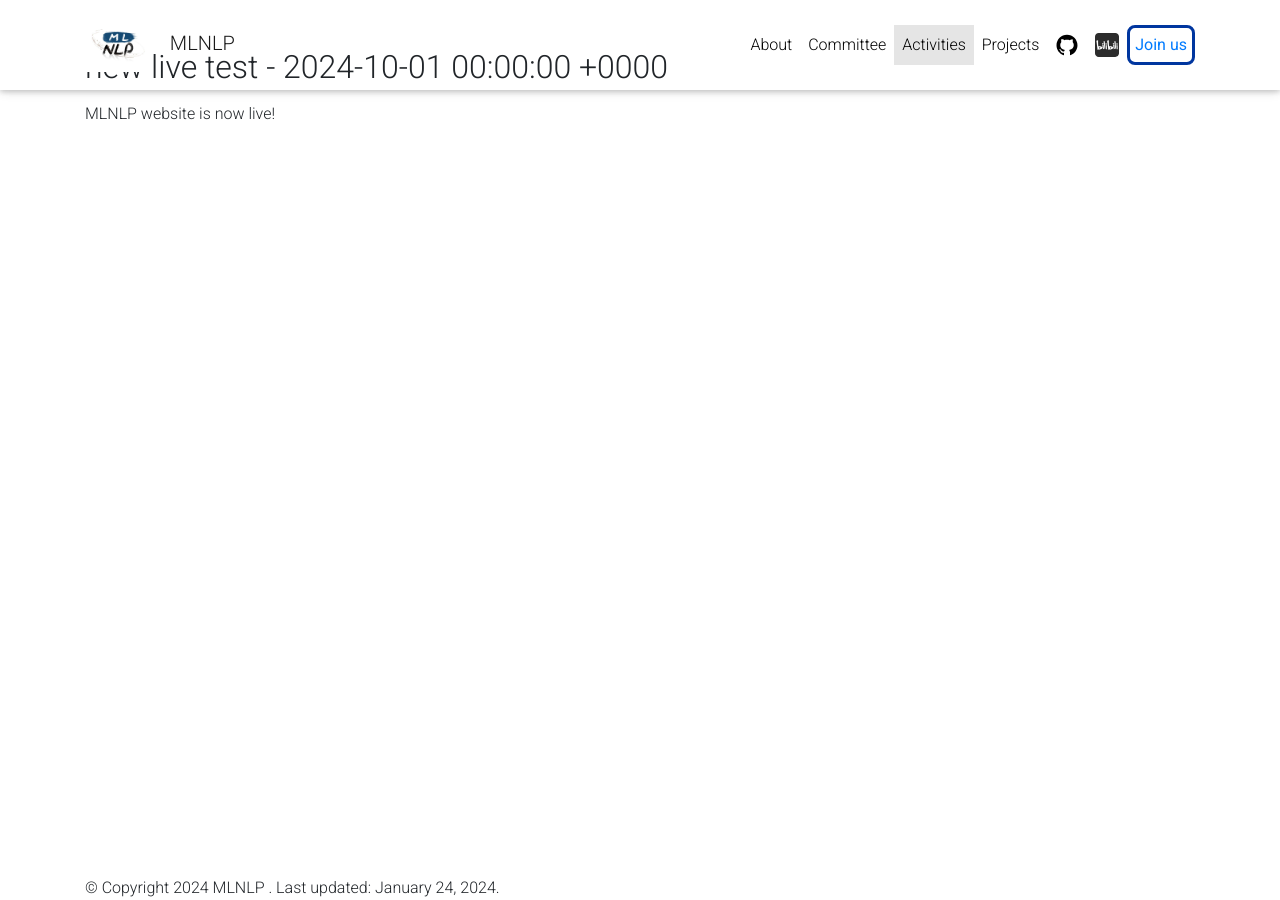
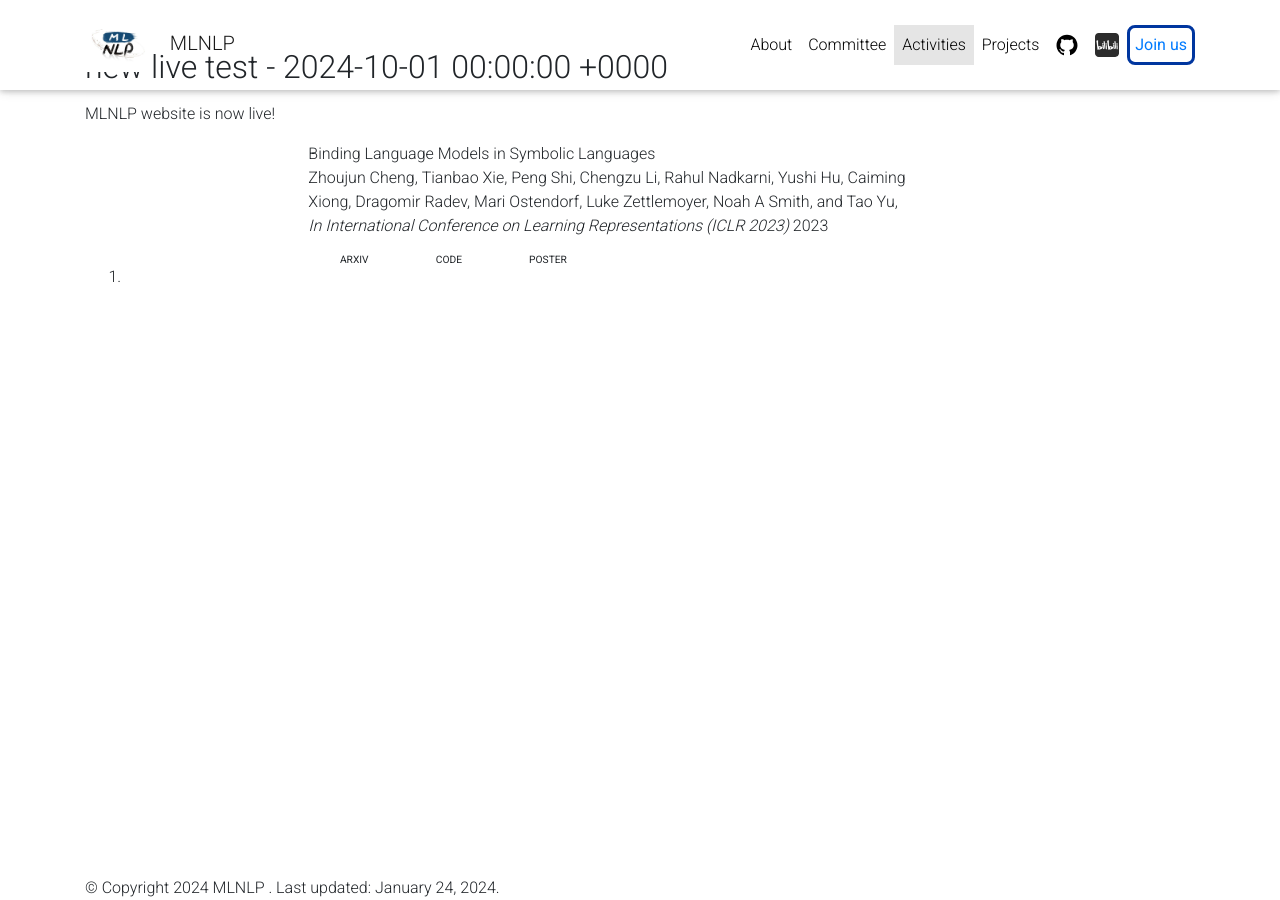
Before and after one commit to WPENGxs/wpengxs.github.io, a Jekyll site: the page built from _pages/activities.md, in a window 1280 px wide. Built offline with Jekyll 4.4.1, drawn with Linux system fonts in a browser that asks for light colours; comment, search, counter and statistics services are not loaded; a style sheet for code colours, icons or effects is not loaded.

Commit message:
Update activities.md

```diff
--- a/_pages/activities.md
+++ b/_pages/activities.md
@@ -21,3 +21,11 @@ tags: ['test', 'ccf']
   <h2>{{ activity.name }} - {{ activity.date }}</h2>
   <p>{{ activity.content | markdownify }}</p>
 {% endfor %}
+
+<div class="publications">
+  <ol class="bibliography">
+  <li>
+    <div class="row"> <div class="col-sm-2 abbr"></div> <div id="cheng2023binding" class="col-sm-8"> <div class="title">Binding Language Models in Symbolic Languages</div> <div class="author"> Zhoujun Cheng,&nbsp;Tianbao Xie,&nbsp;Peng Shi,&nbsp;Chengzu Li,&nbsp;Rahul Nadkarni,&nbsp;Yushi Hu,&nbsp;Caiming Xiong,&nbsp;Dragomir Radev,&nbsp;Mari Ostendorf,&nbsp;Luke Zettlemoyer,&nbsp;Noah A Smith,&nbsp;and Tao Yu, </div> <div class="periodical"> <em>In International Conference on Learning Representations (ICLR 2023)</em> 2023 </div> <div class="links"> <a href="http://arxiv.org/abs/2210.02875" class="btn btn-sm z-depth-0" role="button" target="_blank" rel="noopener noreferrer">arXiv</a> <a href="https://lm-code-binder.github.io/" class="btn btn-sm z-depth-0" role="button" target="_blank" rel="noopener noreferrer">Code</a> <a href="https://lm-code-binder.github.io/" class="btn btn-sm z-depth-0" role="button" target="_blank" rel="noopener noreferrer">Poster</a> </div> </div> </div>
+  </li>
+  </ol>
+</div>
```
